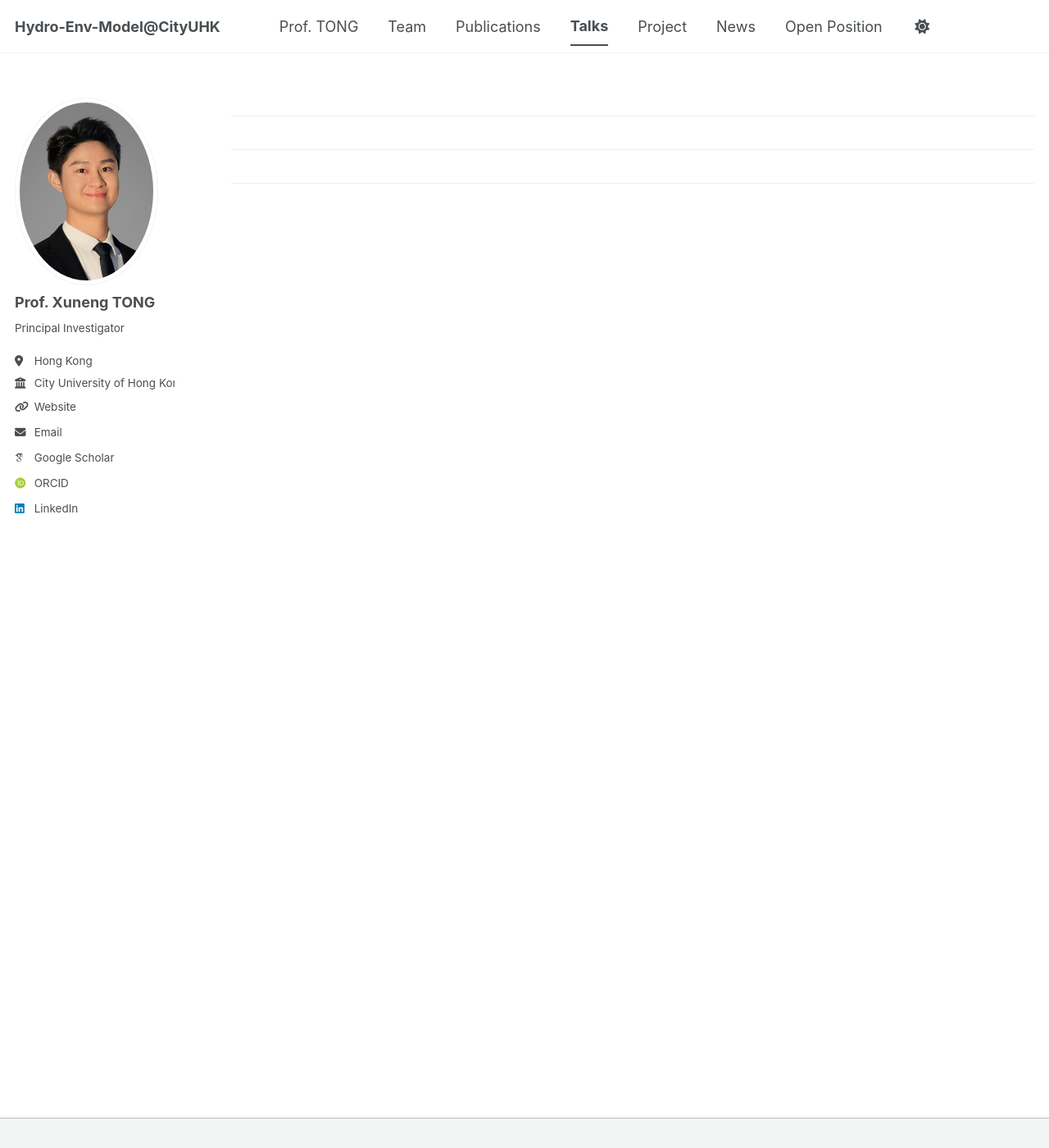
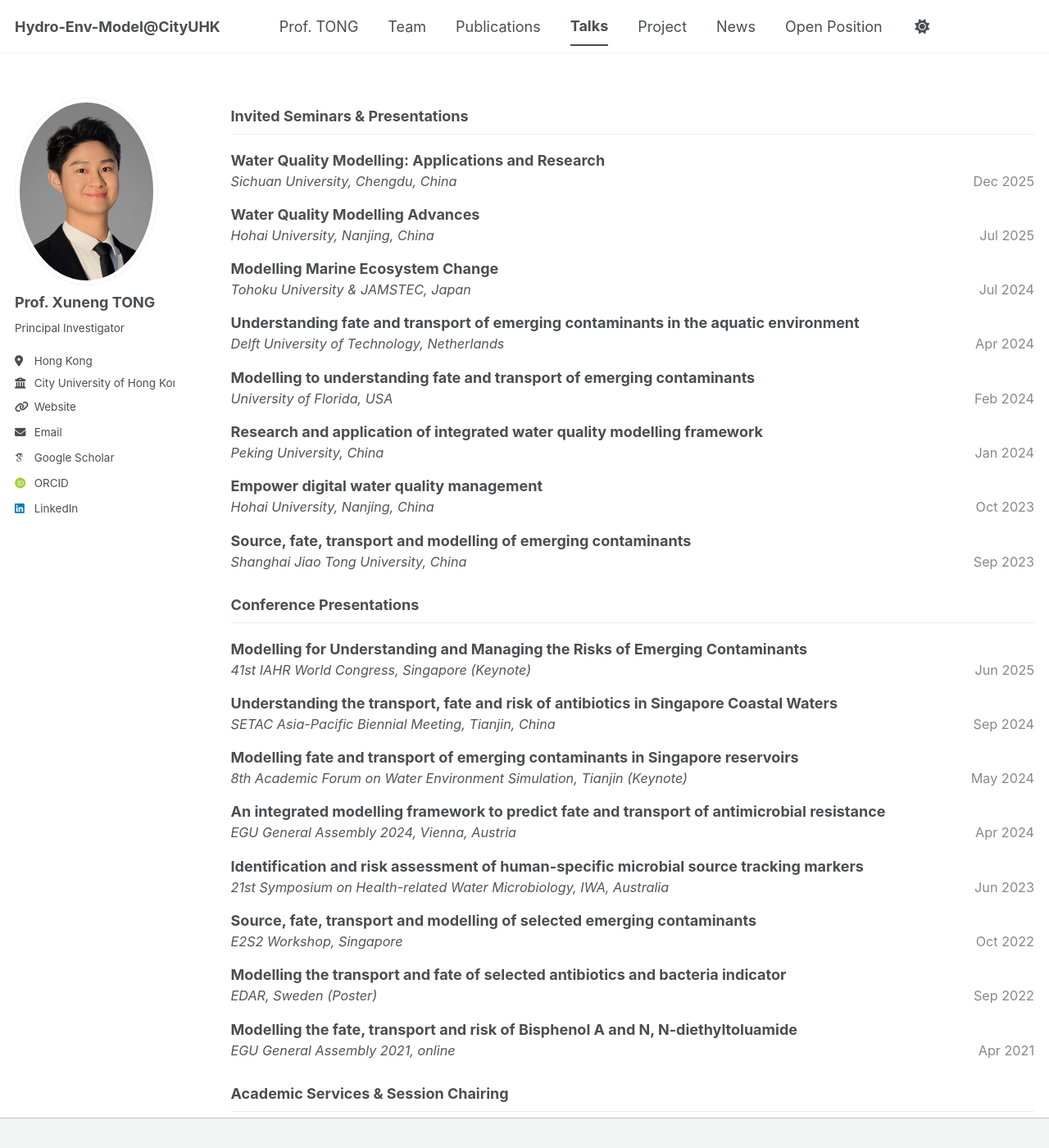
Before and after one commit to TongXuneng/TongXuneng.github.io, a Jekyll site: the page built from _pages/talks.html, in a window 1280 px wide and 1400 px high. Shown: the whole window at 82% size. Built offline with Jekyll 4.4.1, drawn with Linux system fonts in a browser that asks for light colours; some web fonts are replaced; a script bundle is joined from its source files by our own code; library files that are not in the unit come from our copies; some of the changed text lies outside the part shown.

Commit message:
Update talks-list.yml

```diff
--- a/_data/talks-list.yml
+++ b/_data/talks-list.yml
@@ -1,22 +1,66 @@
----
-layout: archive
-permalink: /talks/
-author_profile: true
----
+- category: "Invited Seminars & Presentations"
+  items:
+    - date: "Dec 2025"
+      title: "Water Quality Modelling: Applications and Research"
+      venue: "Sichuan University, Chengdu, China"
+    - date: "Jul 2025"
+      title: "Water Quality Modelling Advances"
+      venue: "Hohai University, Nanjing, China"
+    - date: "Jul 2024"
+      title: "Modelling Marine Ecosystem Change"
+      venue: "Tohoku University & JAMSTEC, Japan"
+    - date: "Apr 2024"
+      title: "Understanding fate and transport of emerging contaminants in the aquatic environment"
+      venue: "Delft University of Technology, Netherlands"
+    - date: "Feb 2024"
+      title: "Modelling to understanding fate and transport of emerging contaminants"
+      venue: "University of Florida, USA"
+    - date: "Jan 2024"
+      title: "Research and application of integrated water quality modelling framework"
+      venue: "Peking University, China"
+    - date: "Oct 2023"
+      title: "Empower digital water quality management"
+      venue: "Hohai University, Nanjing, China"
+    - date: "Sep 2023"
+      title: "Source, fate, transport and modelling of emerging contaminants"
+      venue: "Shanghai Jiao Tong University, China"
 
-{% include base_path %}
+- category: "Conference Presentations"
+  items:
+    - date: "Jun 2025"
+      title: "Modelling for Understanding and Managing the Risks of Emerging Contaminants"
+      venue: "41st IAHR World Congress, Singapore (Keynote)"
+    - date: "Sep 2024"
+      title: "Understanding the transport, fate and risk of antibiotics in Singapore Coastal Waters"
+      venue: "SETAC Asia-Pacific Biennial Meeting, Tianjin, China"
+    - date: "May 2024"
+      title: "Modelling fate and transport of emerging contaminants in Singapore reservoirs"
+      venue: "8th Academic Forum on Water Environment Simulation, Tianjin (Keynote)"
+    - date: "Apr 2024"
+      title: "An integrated modelling framework to predict fate and transport of antimicrobial resistance"
+      venue: "EGU General Assembly 2024, Vienna, Austria"
+    - date: "Jun 2023"
+      title: "Identification and risk assessment of human-specific microbial source tracking markers"
+      venue: "21st Symposium on Health-related Water Microbiology, IWA, Australia"
+    - date: "Oct 2022"
+      title: "Source, fate, transport and modelling of selected emerging contaminants"
+      venue: "E2S2 Workshop, Singapore"
+    - date: "Sep 2022"
+      title: "Modelling the transport and fate of selected antibiotics and bacteria indicator"
+      venue: "EDAR, Sweden (Poster)"
+    - date: "Apr 2021"
+      title: "Modelling the fate, transport and risk of Bisphenol A and N, N-diethyltoluamide"
+      venue: "EGU General Assembly 2021, online"
 
-{% for category in site.data.talks-list %}
-  <h3 style="border-bottom: 1px solid #eee; padding-bottom: 10px; margin-top: 30px;">{{ category.category }}</h3>
-  <ul style="list-style-type: none; padding-left: 0;">
-    {% for item in category.items %}
-      <li style="margin-bottom: 15px;">
-        <div><strong>{{ item.title }}</strong></div>
-        <div style="font-size: 0.9em; color: #555;">
-          <em>{{ item.venue }}</em>
-          <span style="float: right; color: #888;">{{ item.date }}</span>
-        </div>
-      </li>
-    {% endfor %}
-  </ul>
-{% endfor %}
+- category: "Academic Services & Session Chairing"
+  items:
+    - date: "May 2026"
+      title: "Session Chair, 10th Academic Forum on Water Environment Simulation, Shenzhen"
+    - date: "Dec 2025"
+      title: "Session Chair, 9th Yellow Sea–East China Sea–South China Sea Symposium, Dongguan"
+    - date: "Jun 2025"
+      title: "Session Co-Chair, IAHR World Congress, Singapore"
+    - date: "May 2025"
+      title: "Session Chair, 9th Academic Forum on Water Environment Simulation, Nanning"
+    - date: "Jun 2024"
+      title: "Session Co-Chair, Singapore International Water Week (SIWW) Water Convention"
```
